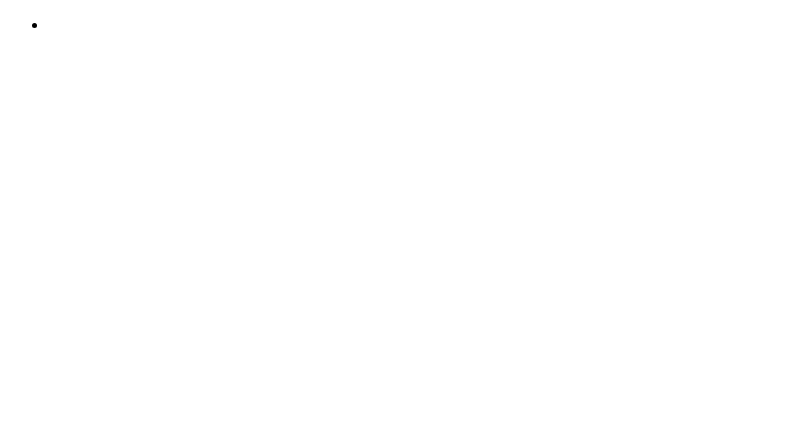
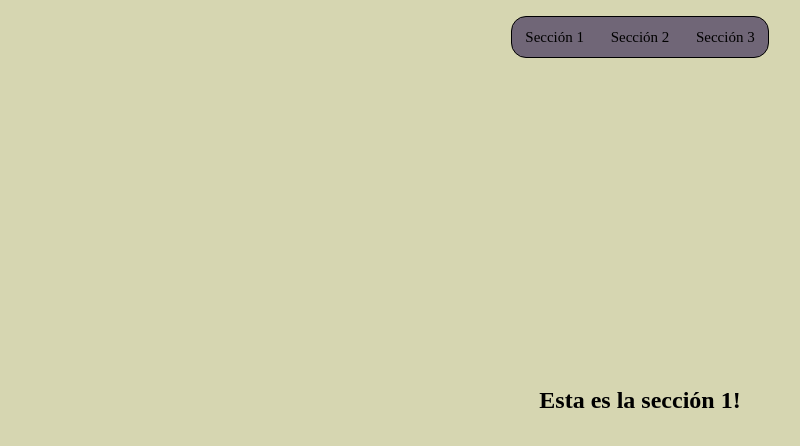
Before and after one commit to Pablo1923/taller1aplicaciones, a plain HTML site: page menú/index.html in a window 1280 px wide. Shown: the top 446 px of the page, without its empty margins (0-800 px from the left). Drawn offline with Linux system fonts and the light colour scheme.

Commit message:
Reto menú completado

```diff
--- a/menú/index.html
+++ b/menú/index.html
@@ -7,14 +7,31 @@
     <title>Document</title>
 </head>
 <body>
-    <nav class="nav">
-        <ul class="list">
-            <li class="list_button">
+    <header>
+        <nav>
+            <a href="#section1" class="btn">Sección 1</a>
+            <a href="#section2" class="btn">Sección 2</a>
+            <a href="#section3" class="btn">Sección 3</a>
+        </nav>
+    </header>
 
-            </li>
-        </ul>
-    </nav>
-
+    <div id="contenedor">
+        <section id="section1">
+            <h1>
+                Esta es la sección 1!
+            </h1>
+        </section>
+        <section id="section2">
+            <h1>
+                Esta es la sección 2!
+            </h1>
+        </section>
+        <section id="section3">
+            <h1>
+                Esta es la sección 3!
+            </h1>
+        </section>
+    </div>
     <script src="script.js"></script>
 </body>
 </html>
--- a/menú/style.css
+++ b/menú/style.css
@@ -0,0 +1,44 @@
+body {
+    padding: 0;
+    margin: 0;
+    display: flex;
+    justify-content: center;
+}
+
+header {
+    top: 0;
+    position: fixed;
+    z-index: 1;
+    width: 20vw;
+    height: 5vh;
+    margin-top: 2vh;
+    display: flex;
+    align-items: center;
+    border-radius: 15px;
+    border: 1px;
+    border-style: solid;
+    border-color: black;
+    background-color: #706677;
+}
+
+header nav {
+    width: 100%;
+    display: flex;
+    justify-content: space-around;
+}
+
+a {
+    color: black;
+    text-decoration: none;
+    font-size: 15px;
+}
+
+section {
+    margin: 0;
+    height: 100vh;
+    width: 100vw;
+    display: flex;
+    justify-content: center;
+    align-items: center;
+    background-color: #d6d6b1;
+}
```
